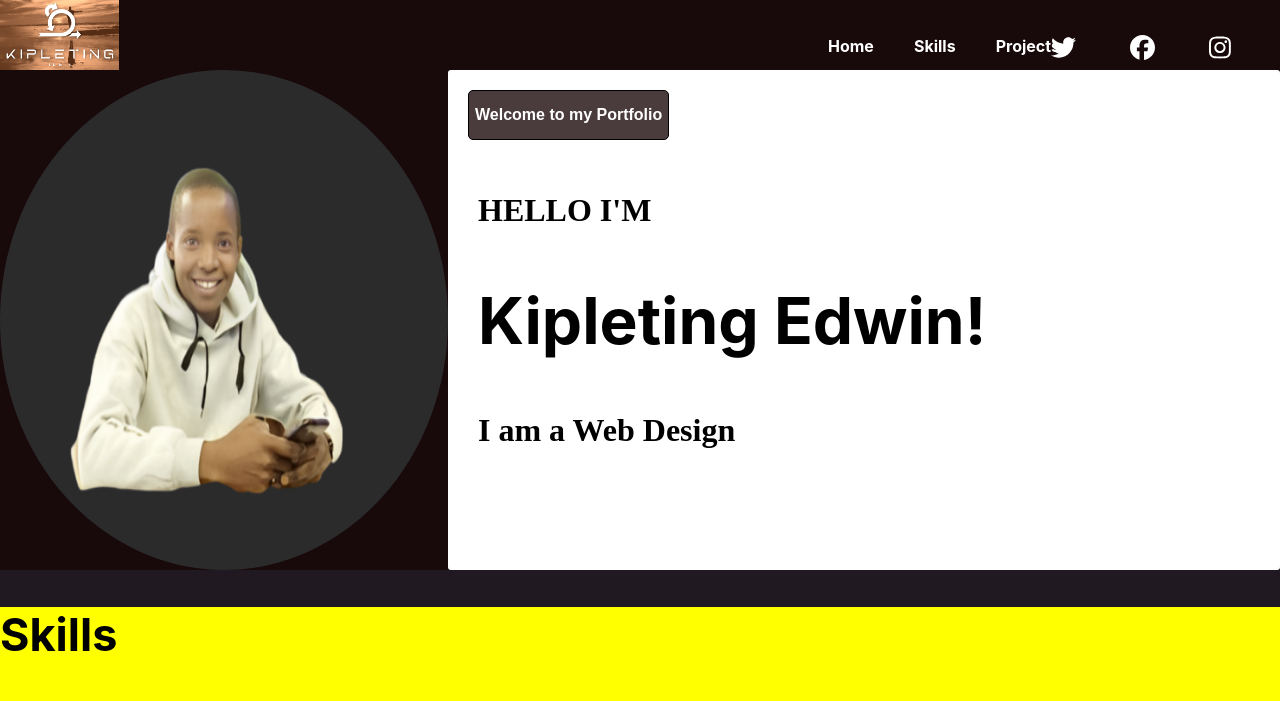
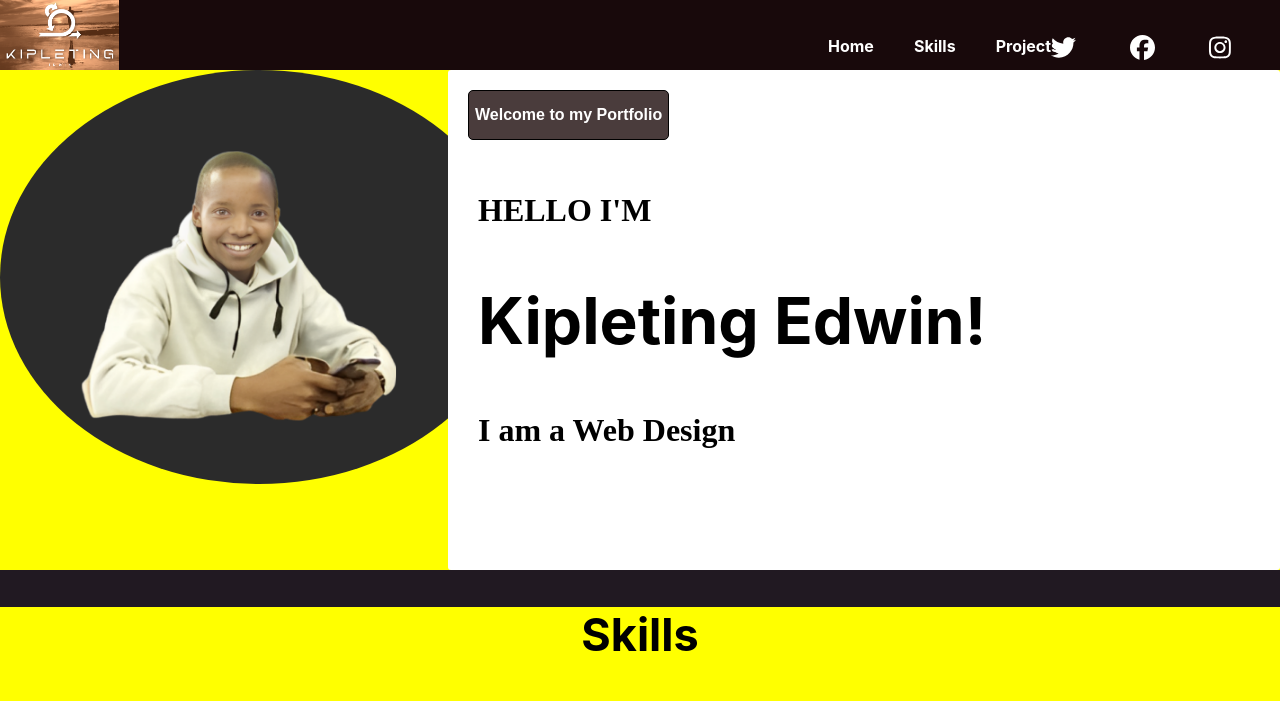
Before and after one commit to KipletingEdwin/my-portfolio, a React (Create React App) app: page / in a window 1280 px wide. Shown: the top 701 px of the page. Built offline with nearby package versions, Linux system fonts and the light colour scheme; a web font is replaced by a local one.

Commit message:
style my image

```diff
--- a/src/App.css
+++ b/src/App.css
@@ -1,5 +1,5 @@
-/* .App {
-  text-align: center;
+/* *{
+  background-color: rgba(22, 5, 5, 0.776);
 } */
 
 .App-logo {
@@ -109,7 +109,8 @@
 /* Intro JS*/
 
 .Intro-Info {
-  background-color: rgba(22, 5, 5, 0.776);
+  /* background-color: rgba(22, 5, 5, 0.776); */
+  background-color: yellow;
   height: 500px;
   display: flex;
   padding: 0px;
@@ -123,9 +124,10 @@
 }
 
 .my-picture img{
-  height: 500px;
-  width: 100%;
-  border-radius: 50%;
+  /* height: 500px; */
+  height: auto;
+  /* width: 100%; */
+  border-radius: 60%;
   /* margin-left: 0%; */
 }
 
@@ -171,12 +173,15 @@
 .skill-set{
   background-color: yellow;
   height: 700px;
-  position: relative;
+  /* position: relative; */
+  padding: 0px;
+  margin: 0px;
 }
 
 .skill-set h2{
   font-size: 45px;
   font-weight: 700;
+  text-align: center;
 }
 
 .skill-set p{
```
